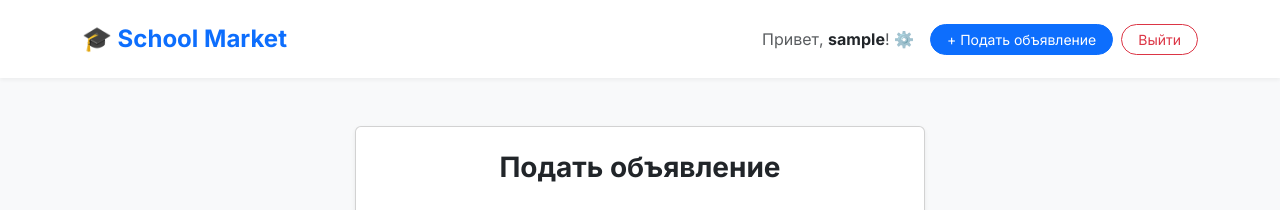
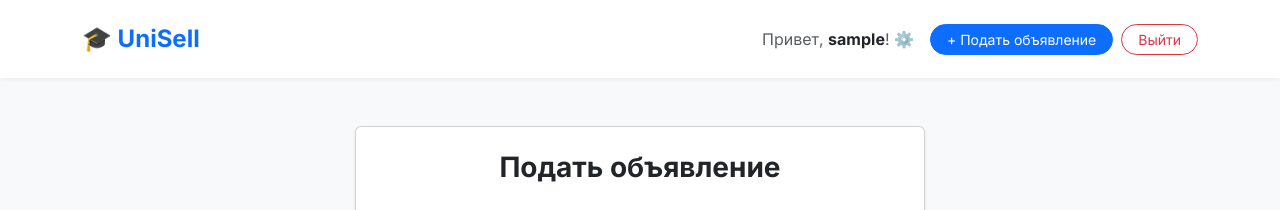
Before and after one commit to Eleksius/UniSell, a Flask app: page /add in a window 1280 px wide. Shown: the top 210 px of the page. Run offline with Flask 3, Linux system fonts and the light colour scheme; the visitor is signed in with stand-in values (Sample User, id 1); data comes from the database, SQL or seed files in the repository.

Commit message:
some fixes

```diff
--- a/templates/base.html
+++ b/templates/base.html
@@ -58,7 +58,7 @@
 
     <nav class="navbar navbar-expand-lg navbar-light mb-4 py-3">
         <div class="container">
-            <a class="navbar-brand fw-bold fs-4 text-primary" href="/">🎓 School Market</a>
+            <a class="navbar-brand fw-bold fs-4 text-primary" href="/">🎓 UniSell</a>
 
             <div class="ms-auto d-flex align-items-center">
                 {% if current_user.is_authenticated %}
```
